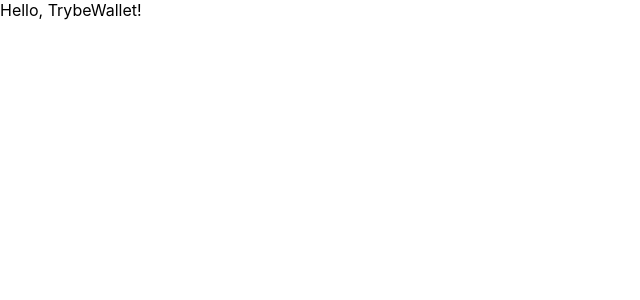
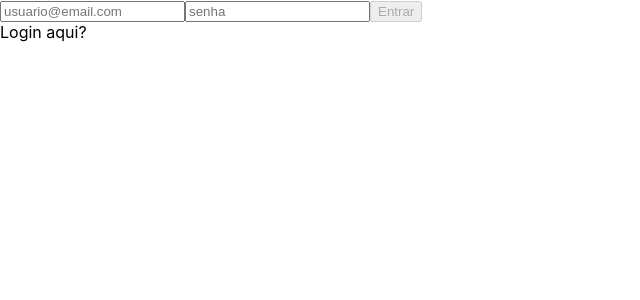
Before and after one commit to PedroHOM16/project-trybewallet, a React (Create React App) app: page / in a window 1280 px wide. Shown: the top 300 px of the page, without its empty margins (0-640 px from the left). Built offline with nearby package versions, Linux system fonts and the light colour scheme.

Commit message:
requisito 1

```diff
--- a/src/App.js
+++ b/src/App.js
@@ -1,7 +1,16 @@
 import React from 'react';
+import { Switch, Route } from 'react-router-dom';
+import Login from './pages/Login';
+import Wallet from './pages/Wallet';
 
 function App() {
-  return <div>Hello, TrybeWallet!</div>;
+  return (
+    <Switch>
+      <Route exact path="/" component={ Login } />
+      <Route path="/carteira" component={ Wallet } />
+      <div>Hello, TrybeWallet!</div>
+    </Switch>
+  );
 }
 
 export default App;
--- a/src/actions/index.js
+++ b/src/actions/index.js
@@ -1 +1,4 @@
 // Coloque aqui suas actions
+export const SAVE_EMAIL = 'SAVE_EMAIL';
+
+export const saveEmail = (data) => ({ type: 'SAVE_EMAIL', data });
--- a/src/index.js
+++ b/src/index.js
@@ -2,13 +2,17 @@
 import ReactDOM from 'react-dom';
 import { BrowserRouter } from 'react-router-dom';
 import './index.css';
+import { Provider } from 'react-redux';
 import App from './App';
 import * as serviceWorker from './serviceWorker';
+import store from './store';
 
 ReactDOM.render(
-  <BrowserRouter>
-    <App />
-  </BrowserRouter>,
+  <Provider store={ store }>
+    <BrowserRouter>
+      <App />
+    </BrowserRouter>
+  </Provider>,
   document.getElementById('root'),
 );
 
--- a/src/pages/Login.js
+++ b/src/pages/Login.js
@@ -1,9 +1,90 @@
 import React from 'react';
+import { PropTypes } from 'prop-types';
+import { connect } from 'react-redux';
+import { saveEmail } from '../actions';
 
 class Login extends React.Component {
+  constructor() {
+    super();
+    this.state = {
+      isDisable: true,
+      email: '',
+      password: '',
+    };
+  }
+
+  handleChange = ({ target }) => this.setState({ [target.name]: target.value },
+    this.validationBtn);
+
+  validationBtn = () => {
+    const { email, password } = this.state;
+    const magicNumber = 5;
+    const validEmail = /^[^\s@]+@[^\s@]+\.[^\s@]+$/;
+    // https://stackoverflow.com/questions/18371339/how-to-retrieve-name-from-email-address //;
+    return (
+      // /^[^\s@]+@[^\s@]+\.[^\s@]+$/
+      validEmail.test(email)
+      && password.length > magicNumber
+        ? this.setState({ isDisable: false })
+        : this.setState({ isDisable: true })
+    );
+  }
+
+  handleClick = () => {
+    const { history, saveData } = this.props;
+    const { email } = this.state;
+    history.push('/carteira');
+    saveData(email);
+  }
+
+  // handleClick = () => <Link to="./carteira" />;
+
   render() {
-    return <div>Login</div>;
+    const { isDisable, email, password } = this.state;
+    return (
+      <div>
+        <form className="login-form">
+          <input
+            value={ email }
+            name="email"
+            type="email"
+            placeholder="usuario@email.com"
+            data-testid="email-input"
+            className="input-box"
+            onChange={ this.handleChange }
+          />
+          <input
+            value={ password }
+            name="password"
+            type="password"
+            placeholder="senha"
+            data-testid="password-input"
+            className="input-box"
+            onChange={ this.handleChange }
+          />
+          <button
+            type="button"
+            disabled={ isDisable }
+            onClick={ this.handleClick }
+          >
+            Entrar
+          </button>
+        </form>
+        Login aqui?
+      </div>
+    );
   }
 }
 
-export default Login;
+const mapDispatchToProps = (dispatch) => ({
+  saveData: (data) => dispatch(saveEmail(data)),
+});
+
+Login.propTypes = {
+  saveData: PropTypes.func,
+  hystory: PropTypes.shape({
+    push: PropTypes.func,
+  }),
+}.isRequired;
+
+export default connect(null, mapDispatchToProps)(Login);
--- a/src/reducers/index.js
+++ b/src/reducers/index.js
@@ -3,3 +3,10 @@
 
 // Configure os seus reducers.
 // ATENÇÃO: você obrigatoriamente tem que utilizar as chaves "user" e "wallet" no seu estado global
+import { combineReducers } from 'redux';
+import user from './user';
+import wallet from './wallet';
+
+const rootReducer = combineReducers({ user, wallet });
+
+export default rootReducer;
--- a/src/reducers/user.js
+++ b/src/reducers/user.js
@@ -1 +1,17 @@
 // Esse reducer será responsável por tratar as informações da pessoa usuária
+import { SAVE_EMAIL } from '../actions';
+
+const INICIAL_STATE = {
+  email: '',
+};
+
+function user(state = INICIAL_STATE, action) {
+  switch (action.type) {
+  case SAVE_EMAIL:
+    return { ...state, email: action.data };
+  default:
+    return state;
+  }
+}
+
+export default user;
--- a/src/reducers/wallet.js
+++ b/src/reducers/wallet.js
@@ -1 +1,13 @@
 // Esse reducer será responsável por tratar o todas as informações relacionadas as despesas
+const INICIAL_STATE = {
+  state: '',
+};
+
+function wallet(state = INICIAL_STATE, action) {
+  switch (action.type) {
+  default:
+    return state;
+  }
+}
+
+export default wallet;
--- /dev/null
+++ b/src/store/index.js
@@ -0,0 +1,8 @@
+import { createStore, applyMiddleware } from 'redux';
+import { composeWithDevTools } from 'redux-devtools-extension';
+import thunk from 'redux-thunk';
+import rootReducer from '../reducers/index';
+
+const store = createStore(rootReducer, composeWithDevTools(applyMiddleware(thunk)));
+
+export default store;
```
